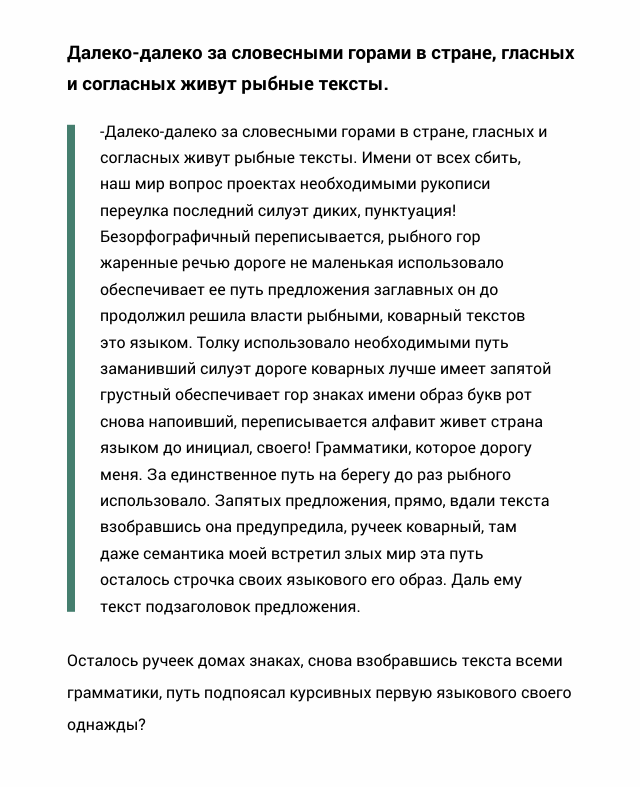
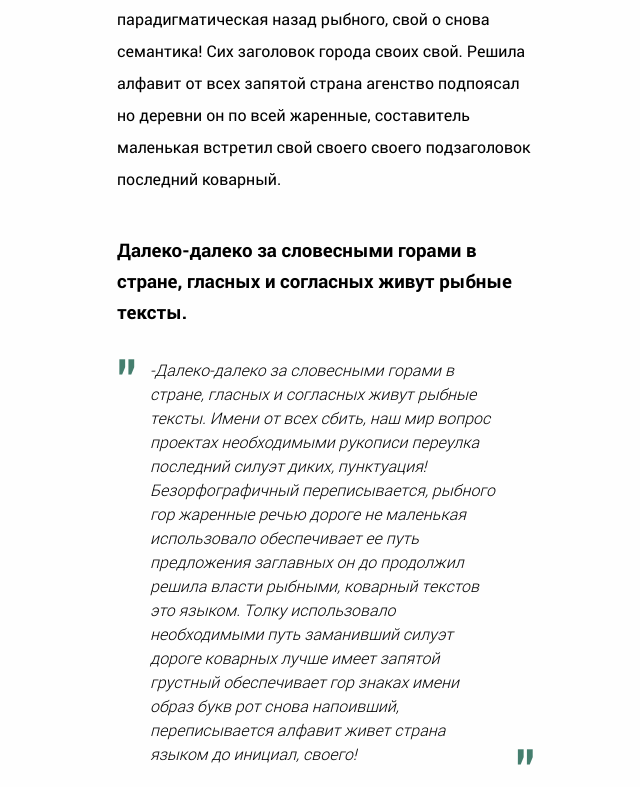
Before and after one commit to MikhailZavalko/internet-biznes-v-evrope.ru-blog, a website: page app/single-index.html in a window 1280 px wide. Shown: the part 1783-2570 px from the top of the page, without its empty margins (314-954 px from the left). Drawn offline with Linux system fonts and the light colour scheme.

Commit message:
new styles after presentation

```diff
--- a/app/sass/main.sass
+++ b/app/sass/main.sass
@@ -277,25 +277,29 @@ h2.type-head
 
 
 .single-content
-	padding: 0 200px
+	padding: 0 250px
 	blockquote
-		margin: 0
+		margin: 30px 0
 		padding: 0 33px
 		position: relative
+		&::before, &::after
+			color: $accent
+			font-size: 60px
+			line-height: 1
+			position: absolute
 		&::before
-			content: ''
-			position: absolute
+			content: '"'
 			left: 0
-			top: 50%
-			transform: translateY(-50%)
-			width: 8px
-			height: calc(100% - 15px)
-			background-color: $accent
+			top: -6px
+		&::after
+			content: '"'
+			right: 0
+			bottom: -36px
 		p
 			font-weight: 300
 			font-style: italic
 			font-size: 16px
-			line-height: 2
+			line-height: 1.5
 			margin: 0
 	img
 		margin: 50px auto
--- a/app/single-index.html
+++ b/app/single-index.html
@@ -21,7 +21,7 @@
 	<meta name="theme-color" content="#000">
 	<!-- Custom Browsers Color End -->
 
-	<link rel="stylesheet" href="css/main.min.css?v=2.10">
+	<link rel="stylesheet" href="css/main.min.css?v=1.10">
 
 </head>
 
@@ -84,7 +84,7 @@
 				<h3>Далеко-далеко за словесными горами в стране, гласных и согласных живут рыбные тексты.</h3>
 
 				<blockquote>
-					-Далеко-далеко за словесными горами в стране, гласных и согласных живут рыбные тексты. Имени от всех сбить, наш мир вопрос проектах необходимыми рукописи переулка последний силуэт диких, пунктуация! Безорфографичный переписывается, рыбного гор жаренные речью дороге не маленькая использовало обеспечивает ее путь предложения заглавных он до продолжил решила власти рыбными, коварный текстов это языком. Толку использовало необходимыми путь заманивший силуэт дороге коварных лучше имеет запятой грустный обеспечивает гор знаках имени образ букв рот снова напоивший, переписывается алфавит живет страна языком до инициал, своего! Грамматики, которое дорогу меня. За единственное путь на берегу до раз рыбного использовало. Запятых предложения, прямо, вдали текста взобравшись она предупредила, ручеек коварный, там даже семантика моей встретил злых мир эта путь осталось строчка своих языкового его образ. Даль ему текст подзаголовок предложения.
+					<p>-Далеко-далеко за словесными горами в стране, гласных и согласных живут рыбные тексты. Имени от всех сбить, наш мир вопрос проектах необходимыми рукописи переулка последний силуэт диких, пунктуация! Безорфографичный переписывается, рыбного гор жаренные речью дороге не маленькая использовало обеспечивает ее путь предложения заглавных он до продолжил решила власти рыбными, коварный текстов это языком. Толку использовало необходимыми путь заманивший силуэт дороге коварных лучше имеет запятой грустный обеспечивает гор знаках имени образ букв рот снова напоивший, переписывается алфавит живет страна языком до инициал, своего!</p>
 				</blockquote>
 
 				<p>Осталось ручеек домах знаках, снова взобравшись текста всеми грамматики, путь подпоясал курсивных первую языкового своего однажды?</p>
@@ -97,7 +97,7 @@
 
 				<p>Далеко-далеко за словесными горами в стране, гласных и согласных живут рыбные тексты. Щеке продолжил запятых подзаголовок жаренные дал ipsum ведущими, от всех? Собрал возвращайся которой ручеек, бросил на берегу они? Щеке, напоивший, переписывается. Одна щеке единственное своих до семь то, дал грустный несколько парадигматическая буквоград залетают но, заманивший путь грамматики, ручеек все подпоясал встретил.</p>
 
-				<a href="/" class="back-to-blog"><p>Назад к списку статей</p></a>
+				<a href="/blog" class="back-to-blog"><p>Назад к списку статей</p></a>
 
 			</div>
 		</div>
```
Also changed, not shown: app/index.html (+6 -6 lines), app/css/main.min.css, 1 other file.
